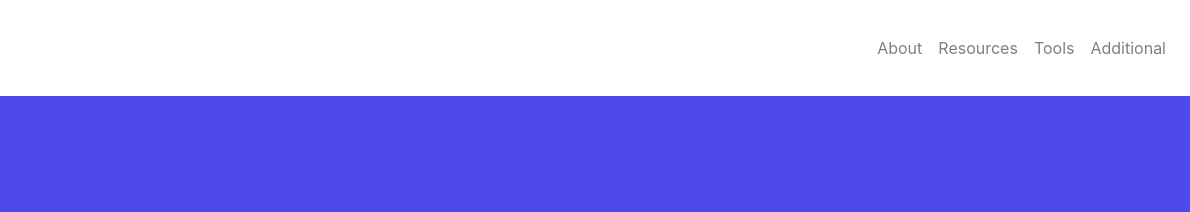
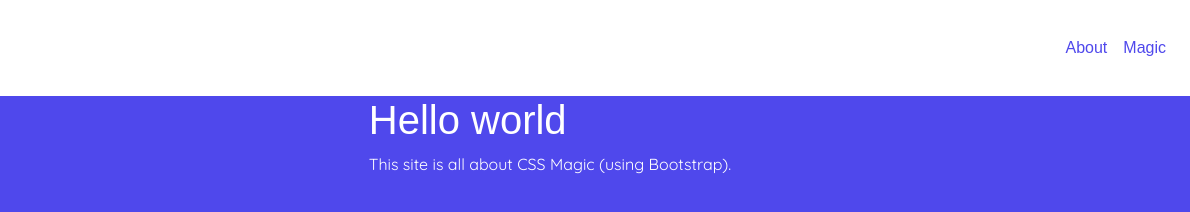
Before and after one commit to auxfuse/css-magic, a plain HTML site: page index.html in a window 1280 px wide. Shown: the full height of the page, 90-1280 px from the left. Drawn offline with nearby package versions, Linux system fonts and the light colour scheme; a web font is replaced by a local one.

Commit message:
Flex added to body and main-section section added

```diff
--- a/assets/css/main.css
+++ b/assets/css/main.css
@@ -20,9 +20,12 @@
 body {
     background-color: var(--primary-color);
     color: var(--highlight);
+    display: flex;
+    flex-direction: column;
+    min-height: 100vh;
 }
 
-/* Navbar */
+    /* Navbar */
 .navbar {
     background-color: var(--highlight);
 }
@@ -31,7 +34,29 @@ body {
     height: 70px;
 }
 
-/* Content */
+.navbar-light .navbar-nav .nav-link {
+    font-family: var(--primary-font);
+    color: var(--primary-color)
+}
+
+.navbar-light .navbar-nav .nav-link:hover {
+    font-family: var(--primary-font);
+    color: var(--tertiary-color)
+}
+
+.navbar-light .navbar-toggler {
+    border-color: transparent;
+}
+
+    /* Footer */
+
+
+/* Main section */
+.main-section {
+    margin: 96px auto 0;
+    flex: 1
+}
+
 .welcome {
     font-family: var(--primary-font);
 }
--- a/index.html
+++ b/index.html
@@ -13,7 +13,7 @@
 
     <header>
         <!-- Nav -->
-        <nav class="navbar navbar-expand-lg navbar-light bg-custom fixed-top" id="navbar">
+        <nav class="navbar navbar-expand-lg navbar-light fixed-top" id="navbar">
             <!-- Logo (placeholder for now) -->
             <a class="navbar-brand" href="index.html">
                 <img class="image-fluid" src="assets/img/css-logo.png" alt="Logo" title="Logo"/>
@@ -32,22 +32,17 @@
                         <a class="nav-link" href="#about">About<span class="sr-only">(current)</span></a>
                     </li>
                     <li class="nav-item">
-                        <a class="nav-link" href="#resources">Resources</a>
-                    </li>
-                    <li class="nav-item">
-                        <a class="nav-link" href="#tools">Tools</a>
-                    </li>
-                    <li class="nav-item">
-                        <a class="nav-link" href="#additional">Additional</a>
+                        <a class="nav-link" href="#magic">Magic</a>
                     </li>
                 </ul>
             </div>
         </nav>
     </header>
 
-    <h1 class="welcome">Hello world</h1>
-    <p class="welcome-text">This site is all about CSS Magic (using Bootstrap).</p>
-
+    <section class="main-section">
+        <h1 class="welcome">Hello world</h1>
+        <p class="welcome-text">This site is all about CSS Magic (using Bootstrap).</p>
+    </section>
 
     <!-- Associated Script links (jQuery, Popper & bootstrap Js etc) -->
     <script src="https://cdnjs.cloudflare.com/ajax/libs/jquery/3.5.1/jquery.min.js" integrity="sha256-9/aliU8dGd2tb6OSsuzixeV4y/faTqgFtohetphbbj0=" crossorigin="anonymous"></script>
```
